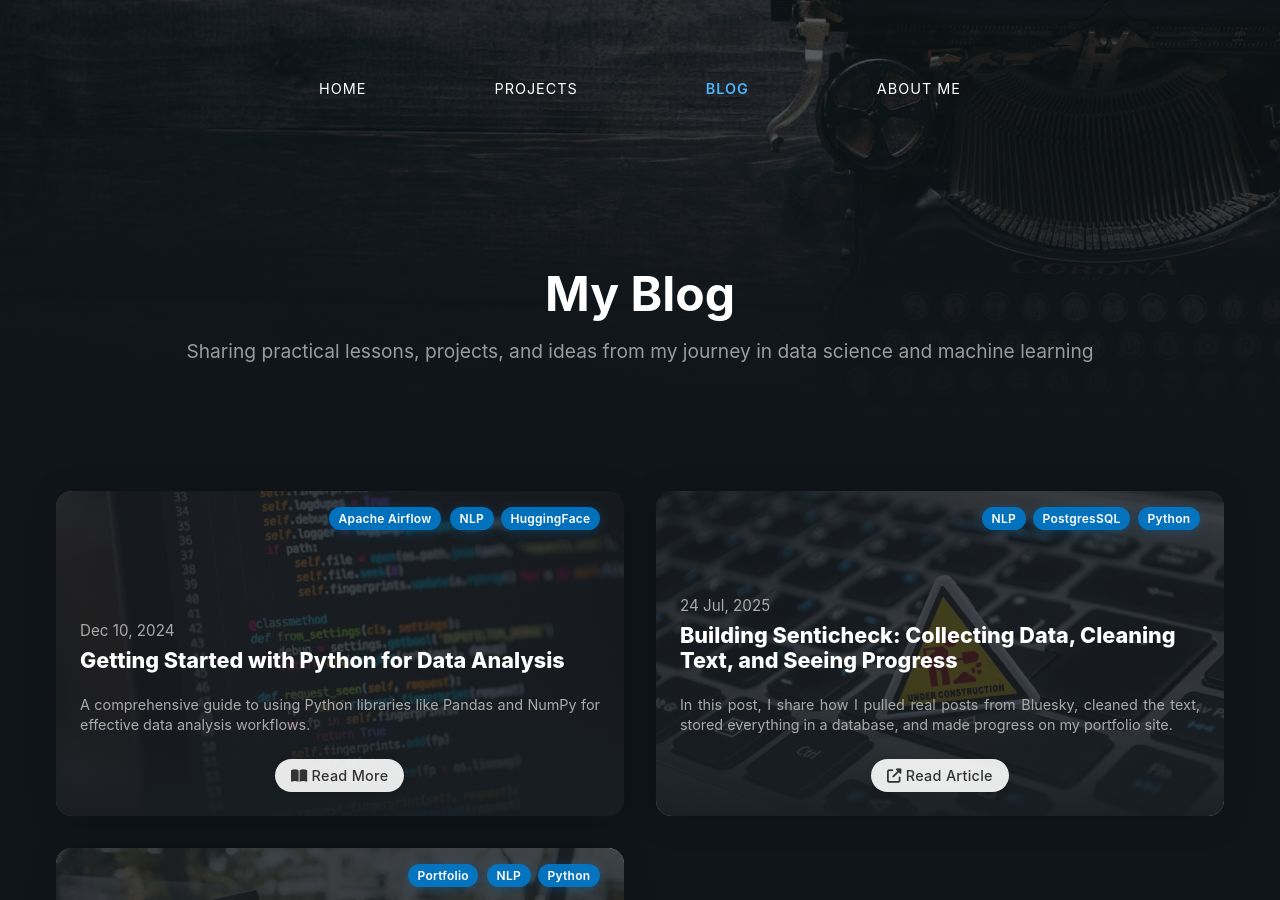
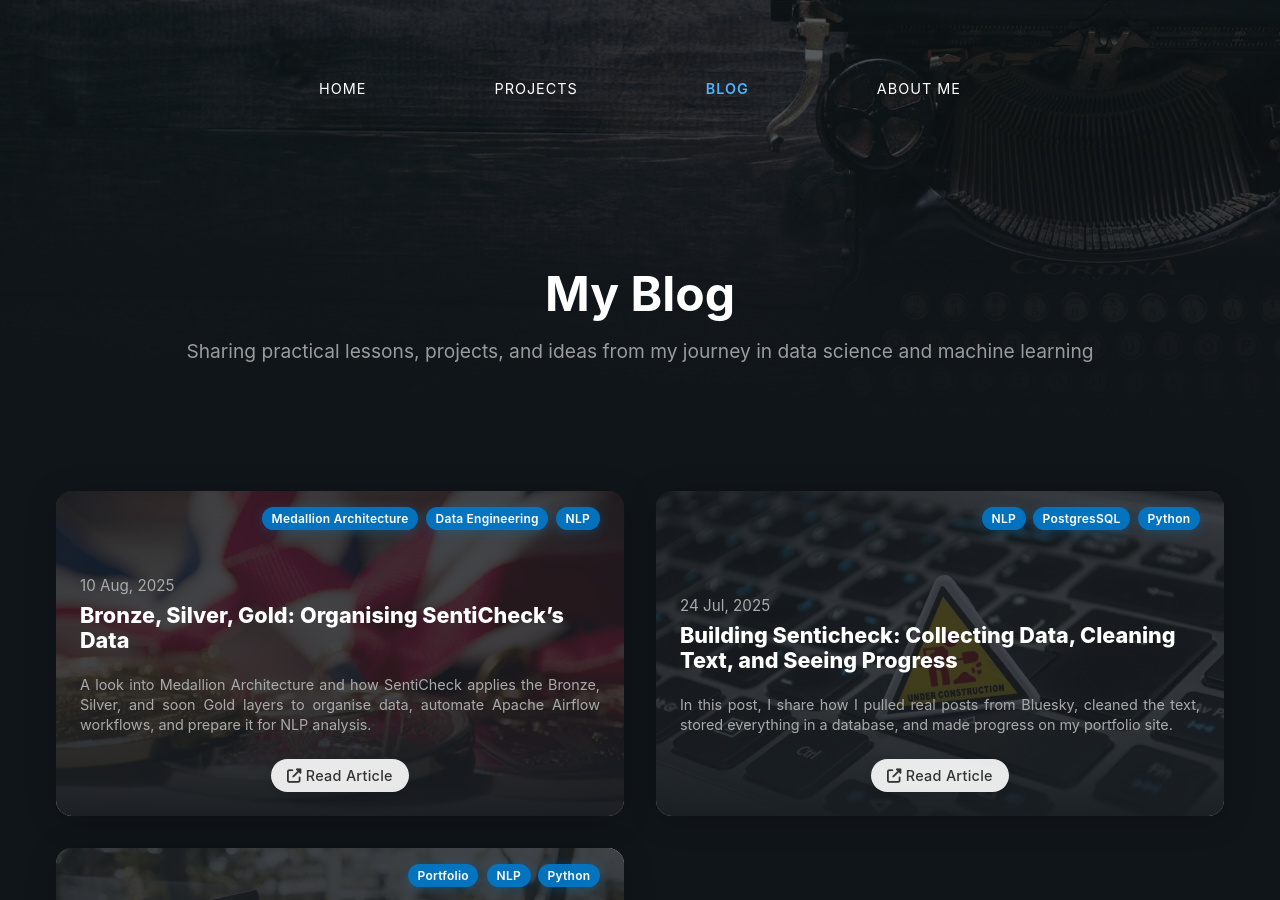
Before and after one commit to marcovietovega/portfolio, a Jekyll site: the page built from blog.md, in a window 1280 px wide and 900 px high. Built offline with Jekyll 4.4.1, drawn with Linux system fonts in a browser that asks for light colours.

Commit message:
fix: added blog post 3 and fixed images for blog post 1

```diff
--- a/_config.yml
+++ b/_config.yml
@@ -79,14 +79,13 @@ projects:
     featured: true
 
 blog_posts:
-  - title: "Getting Started with Python for Data Analysis"
-    description: "A comprehensive guide to using Python libraries like Pandas and NumPy for effective data analysis workflows."
-    image: "blog1.jpg"
-    date: "Dec 10, 2024"
-    category: "Data Science"
-    link: "/blog/python-data-analysis"
-    external:
-    tags: ["Apache Airflow", "NLP", "HuggingFace"]
+  - title: "Bronze, Silver, Gold: Organising SentiCheck’s Data"
+    description: "A look into Medallion Architecture and how SentiCheck applies the Bronze, Silver, and soon Gold layers to organise data, automate Apache Airflow workflows, and prepare it for NLP analysis."
+    image: "blog3.jpg"
+    date: "10 Aug, 2025"
+    link: "https://marcovietovega.substack.com/p/bronze-silver-gold-organising-sentichecks"
+    external: true
+    tags: ["Medallion Architecture", "Data Engineering", "NLP"]
     featured: true
 
   - title: "Building Senticheck: Collecting Data, Cleaning Text, and Seeing Progress"
@@ -100,7 +99,7 @@ blog_posts:
 
   - title: "Starting My Data Science Portfolio (And Writing About It)"
     description: "In my first post, I introduced the project I'm building for my data science portfolio and explained the architecture and tools I'm using."
-    image: "blog3.jpg"
+    image: "blog1.jpg"
     date: "Jul 14, 2025"
     link: "https://marcovietovega.substack.com/p/starting-my-data-science-portfolio"
     external: true
```
Also changed, not shown: assets/img/blog1.jpg, assets/img/blog3.jpg.
